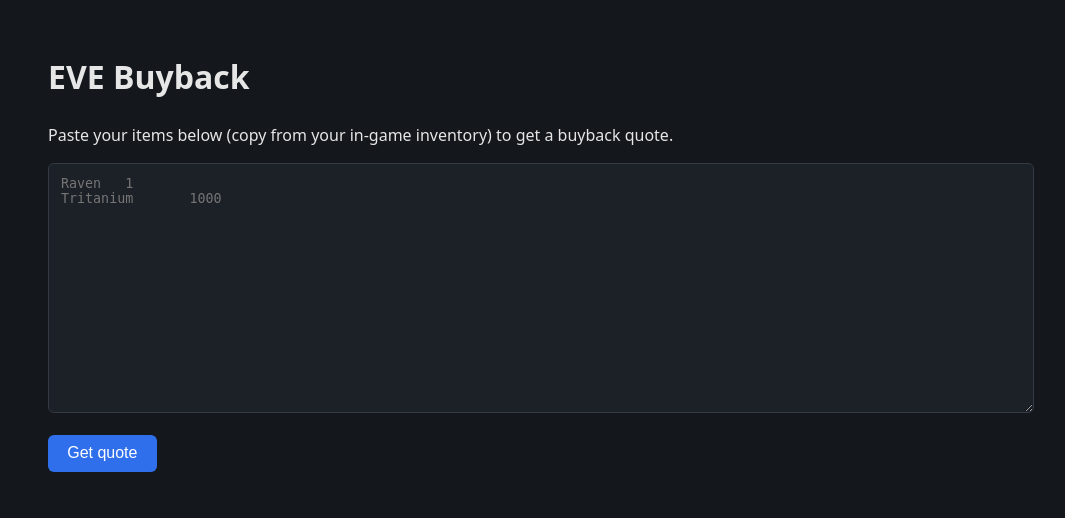
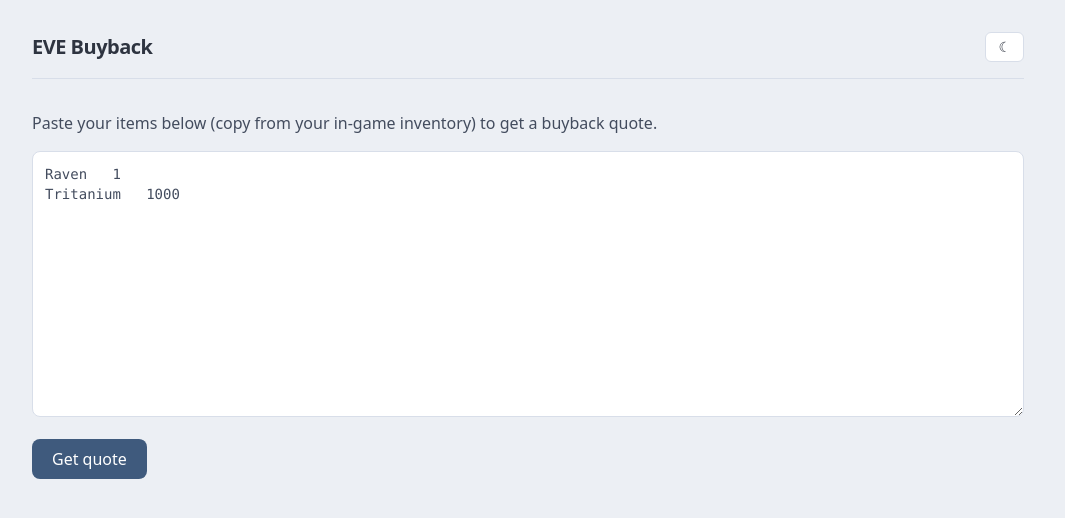
Before and after one commit to quagtus/eve-buyback, a Django app: page / in a window 1280 px wide. Shown: the top 518 px of the page, without its empty margins (112-1177 px from the left). Run offline with Django 5.2, Linux system fonts and the light colour scheme; data comes from the database, SQL or seed files in the repository; style sheets or scripts are compiled from the project's sources.

Commit message:
Restyle public templates with Nord tokens and translation tags

```diff
--- a/buyback/templates/buyback/_error.html
+++ b/buyback/templates/buyback/_error.html
@@ -1 +1,3 @@
-<div class="error">{{ message }}</div>
+<div class="rounded-lg border border-danger bg-danger-surface px-4 py-3 text-danger">
+  {{ message }}
+</div>
--- a/buyback/templates/buyback/form.html
+++ b/buyback/templates/buyback/form.html
@@ -1,16 +1,31 @@
 {% extends "base.html" %}
+{% load i18n %}
+
 {% block content %}
-  <p>Paste your items below (copy from your in-game inventory) to get a buyback quote.</p>
+  <p class="mb-4 text-text-muted">
+    {% translate "Paste your items below (copy from your in-game inventory) to get a buyback quote." %}
+  </p>
 
   <div id="result"></div>
 
-  <form hx-post="{% url 'buyback:submit' %}" hx-target="#result" hx-swap="innerHTML">
+  <form hx-post="{% url 'buyback:submit' %}" hx-target="#result" hx-swap="innerHTML"
+        class="mt-4">
     {% csrf_token %}
-    <textarea name="raw_text" placeholder="Raven	1&#10;Tritanium	1000"></textarea>
-    <button type="submit">Get quote</button>
+    <textarea name="raw_text" rows="12"
+              placeholder="{% translate 'Raven	1' %}&#10;{% translate 'Tritanium	1000' %}"
+              class="w-full rounded-lg border border-border-token bg-surface-raised p-3
+                     font-mono text-sm text-text placeholder:text-text-muted
+                     focus:border-accent focus:outline-none focus:ring-1 focus:ring-accent"></textarea>
+    <button type="submit"
+            class="mt-4 rounded-lg bg-accent px-5 py-2 font-medium text-accent-contrast
+                   hover:opacity-90 focus:outline-none focus:ring-2 focus:ring-accent">
+      {% translate "Get quote" %}
+    </button>
   </form>
 
   {% if config.contract_to %}
-    <p class="muted">Accepted contracts go to <strong>{{ config.contract_to }}</strong>.</p>
+    <p class="mt-6 text-sm text-text-muted">
+      {% blocktranslate with corp=config.contract_to %}Accepted contracts go to <strong>{{ corp }}</strong>.{% endblocktranslate %}
+    </p>
   {% endif %}
 {% endblock %}
--- a/templates/base.html
+++ b/templates/base.html
@@ -1,32 +1,73 @@
-<!DOCTYPE html>
-<html lang="en">
+{% load i18n static %}<!DOCTYPE html>
+<html lang="{{ LANGUAGE_CODE|default:'en' }}">
   <head>
     <meta charset="utf-8">
     <meta name="viewport" content="width=device-width, initial-scale=1">
-    <title>{% block title %}EVE Buyback{% endblock %}</title>
+    <title>{% block title %}{% translate "EVE Buyback" %}{% endblock %}</title>
+
+    <script>
+      // Runs before first paint: follow the OS preference, fall back to dark,
+      // and let an explicit stored choice win. Any later than this and the
+      // page visibly flashes the wrong theme.
+      (function () {
+        var stored = null;
+        try { stored = localStorage.getItem("theme"); } catch (e) {}
+        var prefersLight = window.matchMedia &&
+          window.matchMedia("(prefers-color-scheme: light)").matches;
+        var dark = stored ? stored === "dark" : !prefersLight;
+        document.documentElement.classList.toggle("dark", dark);
+      })();
+    </script>
+
+    <link rel="stylesheet" href="{% static 'css/app.css' %}">
     <script src="https://unpkg.com/htmx.org@2.0.4"></script>
-    <style>
-      :root { color-scheme: dark; }
-      body { font-family: system-ui, sans-serif; background: #14171c; color: #e6e6e6;
-             max-width: 60rem; margin: 0 auto; padding: 2rem 1rem; line-height: 1.5; }
-      textarea { width: 100%; min-height: 14rem; font-family: ui-monospace, monospace;
-                 background: #1c2027; color: #e6e6e6; border: 1px solid #333a44;
-                 border-radius: 6px; padding: .75rem; }
-      table { width: 100%; border-collapse: collapse; margin-top: 1.5rem; }
-      th, td { text-align: left; padding: .5rem .6rem; border-bottom: 1px solid #262b33; }
-      td.num, th.num { text-align: right; font-variant-numeric: tabular-nums; }
-      tr.flagged { background: #3a1d1d; }
-      tr.flagged td { color: #ffb4b4; }
-      .total { font-size: 1.4rem; font-weight: 700; margin-top: 1.5rem; }
-      .error { background: #3a1d1d; color: #ffb4b4; padding: .75rem 1rem;
-               border-radius: 6px; margin: 1rem 0; }
-      button { background: #2f6feb; color: #fff; border: 0; border-radius: 6px;
-               padding: .6rem 1.2rem; font-size: 1rem; cursor: pointer; margin-top: 1rem; }
-      .muted { color: #9aa4b2; font-size: .9rem; }
-    </style>
   </head>
-  <body>
-    <h1><a href="{% url 'buyback:form' %}" style="color:inherit;text-decoration:none">EVE Buyback</a></h1>
-    {% block content %}{% endblock %}
+  <body class="bg-surface text-text antialiased">
+    <div class="mx-auto max-w-5xl px-4 py-8">
+      <header class="mb-8 flex items-center justify-between gap-4 border-b border-border-token pb-4">
+        <a href="{% url 'buyback:form' %}"
+           class="text-xl font-semibold tracking-tight text-text no-underline">
+          {% translate "EVE Buyback" %}
+        </a>
+
+        <div class="flex items-center gap-3">
+          {% if LANGUAGES|length > 1 %}
+            <form action="{% url 'set_language' %}" method="post"
+                  hx-post="{% url 'set_language' %}" hx-target="body" hx-swap="outerHTML">
+              {% csrf_token %}
+              <input type="hidden" name="next" value="{{ request.path }}">
+              <label class="sr-only" for="lang">{% translate "Language" %}</label>
+              <select id="lang" name="language" onchange="this.form.requestSubmit()"
+                      class="rounded-md border border-border-token bg-surface-raised px-2 py-1
+                             text-sm text-text">
+                {% get_current_language as CURRENT %}
+                {% for code, name in LANGUAGES %}
+                  <option value="{{ code }}" {% if code == CURRENT %}selected{% endif %}>
+                    {{ name }}
+                  </option>
+                {% endfor %}
+              </select>
+            </form>
+          {% endif %}
+
+          <button type="button" id="theme-toggle"
+                  aria-label="{% translate 'Toggle colour theme' %}"
+                  class="rounded-md border border-border-token bg-surface-raised px-3 py-1
+                         text-sm text-text hover:text-accent">
+            <span class="dark:hidden">☾</span>
+            <span class="hidden dark:inline">☀</span>
+          </button>
+        </div>
+      </header>
+
+      <main>{% block content %}{% endblock %}</main>
+    </div>
+
+    <script>
+      document.getElementById("theme-toggle").addEventListener("click", function () {
+        var dark = document.documentElement.classList.toggle("dark");
+        try { localStorage.setItem("theme", dark ? "dark" : "light"); } catch (e) {}
+      });
+    </script>
   </body>
 </html>
```
Also changed, not shown: buyback/templates/buyback/snapshot.html (+41 -25 lines), tests/buyback/test_views.py (+1 -1 lines), tests/i18n/test_translation_boundary.py (+0 -13 lines).
